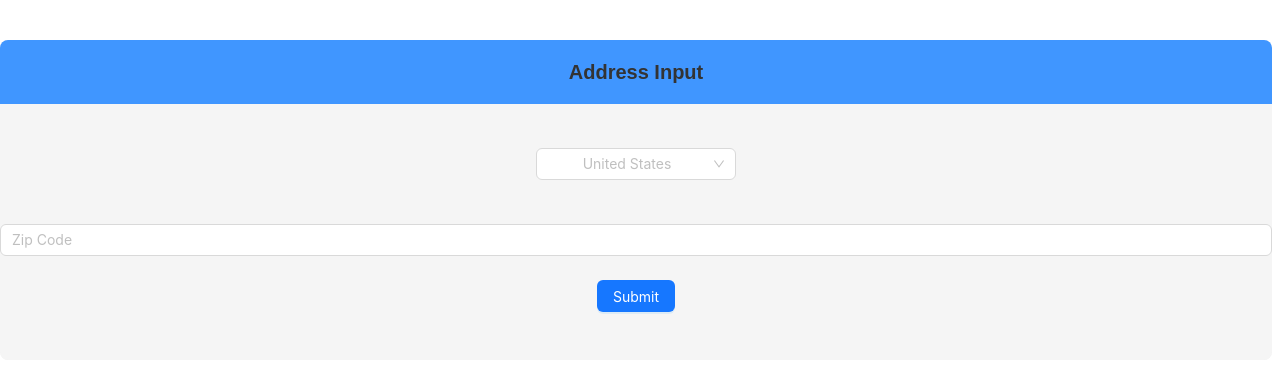
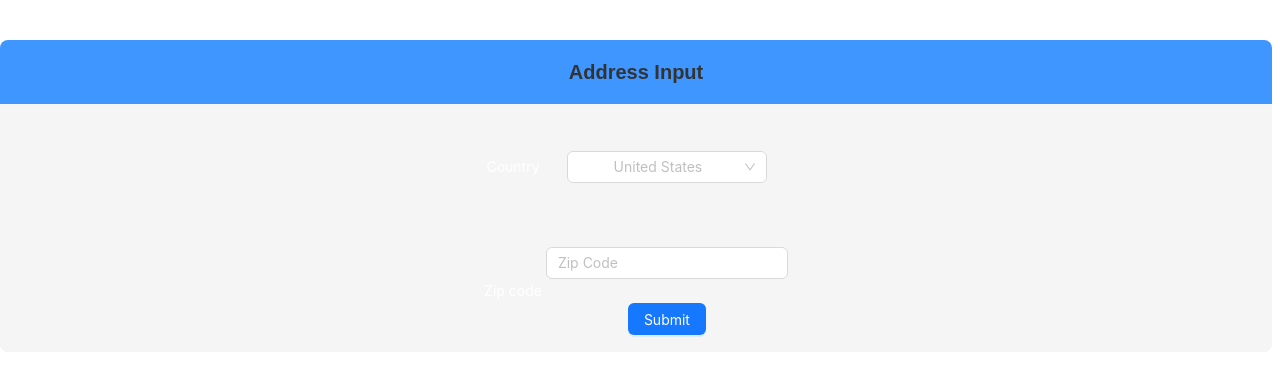
Before and after one commit to rodriguesd/weather-fe, a React (Create React App) app: page / in a window 1280 px wide. Shown: the top 376 px of the page. Built offline with nearby package versions, Linux system fonts and the light colour scheme.

Commit message:
add modal

```diff
--- a/src/components/AddressInputs.jsx
+++ b/src/components/AddressInputs.jsx
@@ -20,18 +20,24 @@ export default function AddressInputs({callback}) {
 
     return (<>
 
-        <div>
-            <Select onChange={handleChange} style={{width: 200}} placeholder="United States">
+        <div className="addressContainer">
+            <table>
+                <tbody>
+
+                <tr>
+                    <td>Country</td>
+                    <td><Select onChange={handleChange} style={{width: 200}} placeholder="United States">
                         {CountryCodes.map((item) => (
-                    <Select.Option  key={item.value} value={item.value}>
+                            <Select.Option key={item.value} value={item.value}>
                                 {item.label}
-                    </Select.Option >
+                            </Select.Option>
                         ))}
-            </Select>
-        </div>
+                    </Select></td>
+                </tr>
 
-        <div>
-            <Form onFinish={getZipAndCountryCode}>
+                <tr>
+                    <td>Zip code</td>
+                    <td><Form onFinish={getZipAndCountryCode}>
                         <Form.Item
                             name="zip code"
                             rules={[
@@ -42,8 +48,39 @@ export default function AddressInputs({callback}) {
                             <Input ref={zipRef} placeholder="Zip Code"/>
                         </Form.Item>
                         <Button type="primary" htmlType="submit">Submit</Button>
-            </Form>
+                    </Form></td>
+                </tr>
+                </tbody>
+
+            </table>
         </div>
+
+
+        {/*<div>*/}
+        {/*    <div>Country</div>*/}
+        {/*    <Select onChange={handleChange} style={{width: 200}} placeholder="United States">*/}
+        {/*        {CountryCodes.map((item) => (*/}
+        {/*            <Select.Option  key={item.value} value={item.value}>*/}
+        {/*                {item.label}*/}
+        {/*            </Select.Option >*/}
+        {/*        ))}*/}
+        {/*    </Select>*/}
+        {/*</div>*/}
+
+        {/*<div>*/}
+        {/*    <Form onFinish={getZipAndCountryCode}>*/}
+        {/*        <Form.Item*/}
+        {/*            name="zip code"*/}
+        {/*            rules={[*/}
+        {/*                {required: true, message: 'Zip Code is required'},*/}
+        {/*                {pattern: /^\d{5}(-\d{4})?$/, message: 'Enter a valid 5-digit zip code'},*/}
+        {/*            ]}*/}
+        {/*        >*/}
+        {/*            <Input ref={zipRef} placeholder="Zip Code"/>*/}
+        {/*        </Form.Item>*/}
+        {/*        <Button type="primary" htmlType="submit">Submit</Button>*/}
+        {/*    </Form>*/}
+        {/*</div>*/}
 
 
     </>);
--- a/src/index.css
+++ b/src/index.css
@@ -19,3 +19,11 @@ code {
   font-weight: bold;                 /* Optional: make the font bold */
   color: #333;                       /* Optional: change the text color */
 }
+
+
+.addressContainer {
+  display: flex;
+  justify-content: center; /* Centers horizontally */
+  /*align-items: center; !* Centers vertically *!*/
+  height: 25vh; /* Full viewport height */
+}
```
Lines whose indentation alone changed are shown as unchanged.
